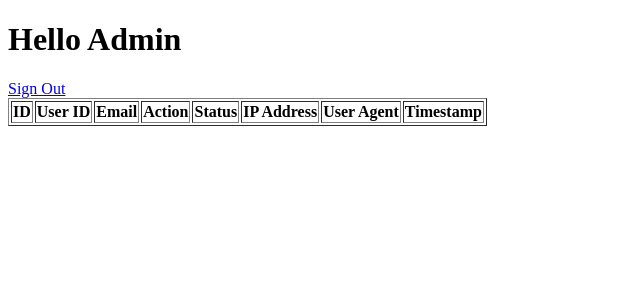
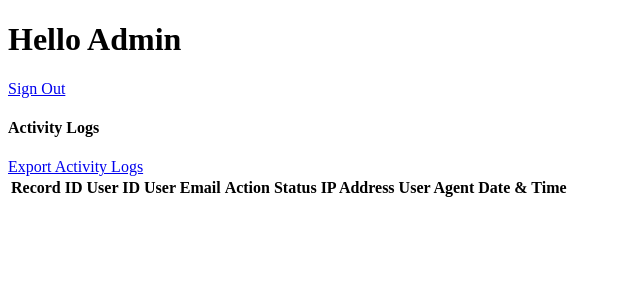
Before and after one commit to KatMiaoo/it34a, a PHP site: page /it34_lab_db/app/admin/index.php in a window 1280 px wide. Shown: the top 300 px of the page, without its empty margins (0-640 px from the left). Run offline with PHP 8.4, Linux system fonts and the light colour scheme; the visitor is signed in with stand-in values (Sample User, id 1); tables that the repository leaves empty hold one stand-in row (values such as "Sample post"); data that the repository does not hold is empty.

Commit message:
csv export file

```diff
--- a/app/admin/index.php
+++ b/app/admin/index.php
@@ -1,18 +1,53 @@
 <?php
 // Step out of admin/ and app/ to reach config/
 require_once '../../config/config.php';
+require_once '../../functions/csv.php';   // add this line
 
 requireRole('admin');
+
+$section = $_GET['section'] ?? 'activity-logs';
+$action = $_GET['action'] ?? '';
+
+// Export CSV (runs first so the file downloads before any HTML is sent)
+if ($action === 'export') {
+    if ($section === 'activity-logs') {
+
+        $stmt = $pdo->query("
+            SELECT
+                activity_log_id,
+                user_id,
+                user_email,
+                activity_log_action,
+                activity_log_status,
+                activity_log_ip_address,
+                activity_log_user_agent,
+                activity_log_created_at
+            FROM activity_logs
+            ORDER BY activity_log_created_at
+        ");
+
+        $rows = $stmt->fetchAll(PDO::FETCH_ASSOC);
 
         logActivity(
             $pdo,
             $_SESSION['user_id'],
-    $_SESSION['user_username'],
-    'login',
+            $_SESSION['user_email'],
+            'export_activity_logs',
             'success'
         );
 
-#Query #3 Get All Activity Logs
+        exportCsv(
+            'activity_logs',
+            [
+                'Record ID', 'User ID', 'User Email', 'Action',
+                'Status', 'IP Address', 'User Agent', 'Date & Time'
+            ],
+            $rows
+        );
+    }
+}
+
+// Query #3 Get All Activity Logs (only needed when displaying the page)
 $stmt = $pdo->query("
     SELECT *
     FROM activity_logs
@@ -33,50 +68,41 @@ $activityLogs = $stmt->fetchAll(PDO::FETCH_ASSOC);
     <h1>Hello Admin</h1>
     <a href="../auth/signout.php">Sign Out</a>
 
-    <table border="1">
+    <?php if ($section === 'activity-logs'): ?>
+
+        <h4>Activity Logs</h4>
+        <a href="?section=activity-logs&amp;action=export">Export Activity Logs</a>
+
+        <table id="example" class="table table-striped" style="width:auto">
             <thead>
                 <tr>
-                <th>ID</th>
+                    <th>Record ID</th>
                     <th>User ID</th>
-                <th>Email</th>
+                    <th>User Email</th>
                     <th>Action</th>
                     <th>Status</th>
                     <th>IP Address</th>
                     <th>User Agent</th>
-                <th>Timestamp</th>
+                    <th>Date &amp; Time</th>
                 </tr>
             </thead>
             <tbody>
                 <?php foreach ($activityLogs as $activity): ?>
-
                     <tr>
-                    <td><?= htmlspecialchars(
-                        $activity['activity_log_id']) ?>
-                    </td>
-                    <td><?= htmlspecialchars(
-                        $activity['user_id']) ?>
-                    </td>
-                    <td><?= htmlspecialchars(
-                        $activity['user_email']) ?>
-                    </td>
-                    <td><?= htmlspecialchars(
-                        $activity['activity_log_action']) ?>
-                    </td>
-                    <td><?= htmlspecialchars(
-                        $activity['activity_log_status']) ?>
-                    </td>
-                    <td><?= htmlspecialchars(
-                        $activity['activity_log_ip_address']) ?>
-                    </td>
-                    <td><?= htmlspecialchars(
-                        $activity['activity_log_user_agent']) ?>
-                    </td>
-                    <td><?= htmlspecialchars(
-                        $activity['activity_log_created_at']) ?>
-                    </td>
+                        <td><?= htmlspecialchars($activity['activity_log_id']) ?></td>
+                        <td><?= htmlspecialchars($activity['user_id']) ?></td>
+                        <td><?= htmlspecialchars($activity['user_email']) ?></td>
+                        <td><?= htmlspecialchars($activity['activity_log_action']) ?></td>
+                        <td><?= htmlspecialchars($activity['activity_log_status']) ?></td>
+                        <td><?= htmlspecialchars($activity['activity_log_ip_address']) ?></td>
+                        <td><?= htmlspecialchars($activity['activity_log_user_agent']) ?></td>
+                        <td><?= htmlspecialchars($activity['activity_log_created_at']) ?></td>
                     </tr>
                 <?php endforeach; ?>
             </tbody>
+        </table>
+
+    <?php endif; ?>
 
 </body>
 </html>
--- a/functions/csv.php
+++ b/functions/csv.php
@@ -8,7 +8,7 @@ function exportCsv(string $filename, array $headers, array $rows):void
     }
 
     $safeName = preg_replace('/[^A-Za-z0-9_\-]/','',$filename);
-    $safeName .= '_' . date('Y-m-d-His') . 'csv';
+    $safeName .= '_' . date('Y-m-d-His') . '.csv';
 
     header('Content-Type: text/csv; charset=utf8');
     header('Content-Disposition: attachment; filename="' . $safeName . '"');
```
Lines whose indentation alone changed are shown as unchanged.
